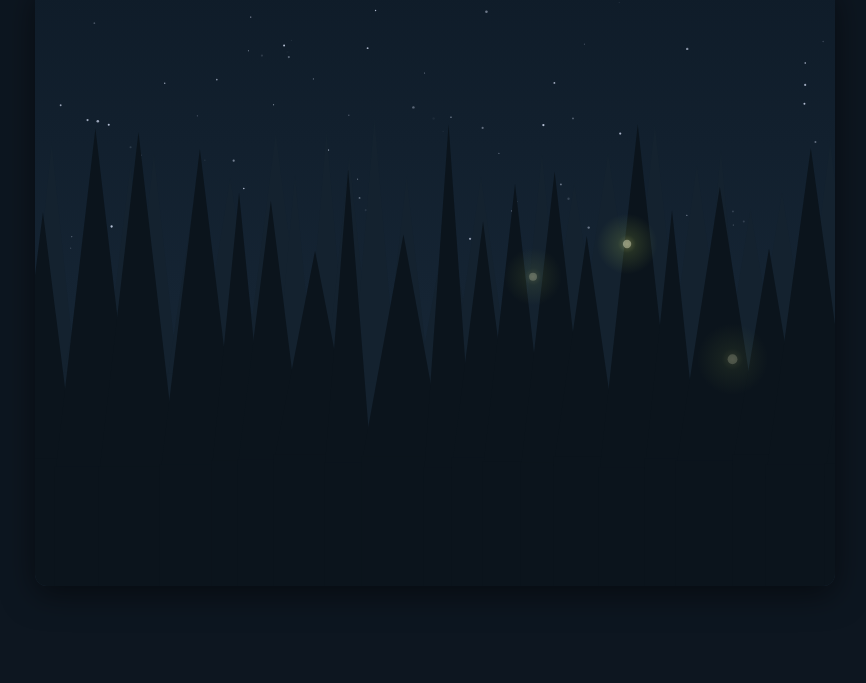
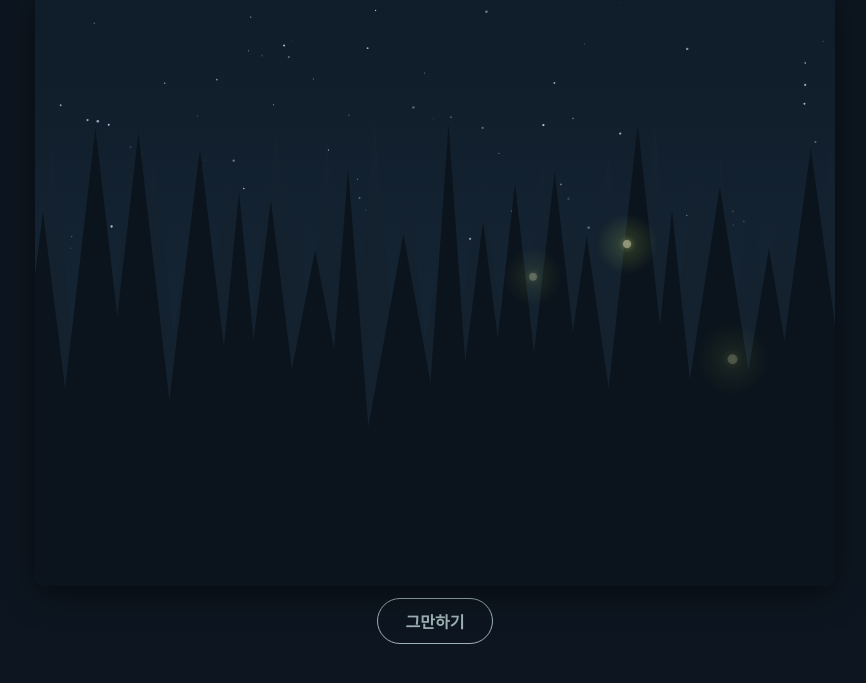
Before and after one commit to woochoi/pair_coding, a plain HTML site: page index.html in a window 1280 px wide. Both pictures are taken after a click on the button "시작하기". Shown: the part 77-760 px from the top of the page, without its empty margins (205-1071 px from the left). Drawn offline with Linux system fonts and the light colour scheme.

Commit message:
게임 그만하기 버튼 추가
게임 도중 그만하기 버튼을 누르면 종료 화면 없이 처음 시작하기 화면으로
돌아가고 점수와 남은 시간이 초기화됩니다.

Co-Authored-By: Claude Opus 5.5 <noreply@anthropic.com>

```diff
--- a/index.html
+++ b/index.html
@@ -114,6 +114,24 @@
   button:hover { filter: brightness(1.08); }
   button:focus-visible { outline: 3px solid #fff; outline-offset: 3px; }
 
+  .controls {
+    display: flex;
+    justify-content: center;
+  }
+
+  .controls button[hidden] { display: none; }
+
+  button.secondary {
+    background: transparent;
+    color: var(--muted);
+    border: 1px solid var(--muted);
+    box-shadow: none;
+    font-size: 1rem;
+    padding: 10px 28px;
+  }
+
+  button.secondary:hover { color: var(--text); border-color: var(--text); filter: none; }
+
   @media (max-width: 560px) {
     .board { aspect-ratio: 3 / 4; }
     h1 { font-size: 1.25rem; }
@@ -145,6 +163,10 @@
       <button type="button" id="restart-btn">다시하기</button>
     </div>
   </div>
+
+  <div class="controls">
+    <button type="button" class="secondary" id="quit-btn" hidden>그만하기</button>
+  </div>
 </main>
 
 <script>
@@ -162,6 +184,7 @@
   const finalScoreEl = document.getElementById('final-score');
   const startBtn = document.getElementById('start-btn');
   const restartBtn = document.getElementById('restart-btn');
+  const quitBtn = document.getElementById('quit-btn');
 
   let gameState = 'READY';  // READY | PLAYING | GAMEOVER
   let score = 0;
@@ -352,6 +375,7 @@
     nextSpawnAt = now + 300;
     readyOverlay.hidden = true;
     overOverlay.hidden = true;
+    quitBtn.hidden = false;
     updateHud();
   }
 
@@ -360,16 +384,20 @@
     timeLeft = 0;
     finalScoreEl.textContent = score;
     overOverlay.hidden = false;
+    quitBtn.hidden = true;
     updateHud();
     restartBtn.focus();
   }
 
+  // 다시하기, 그만하기 모두 처음 시작 화면으로 돌아간다
   function backToReady() {
     gameState = 'READY';
     score = 0;
     timeLeft = GAME_TIME;
+    effects = [];
     overOverlay.hidden = true;
     readyOverlay.hidden = false;
+    quitBtn.hidden = true;
     updateHud();
     startBtn.focus();
   }
@@ -437,6 +465,7 @@
 
   startBtn.addEventListener('click', startGame);
   restartBtn.addEventListener('click', backToReady);
+  quitBtn.addEventListener('click', backToReady);
   window.addEventListener('resize', resize);
 
   resize();
```
Also changed, not shown: 1 other file.
